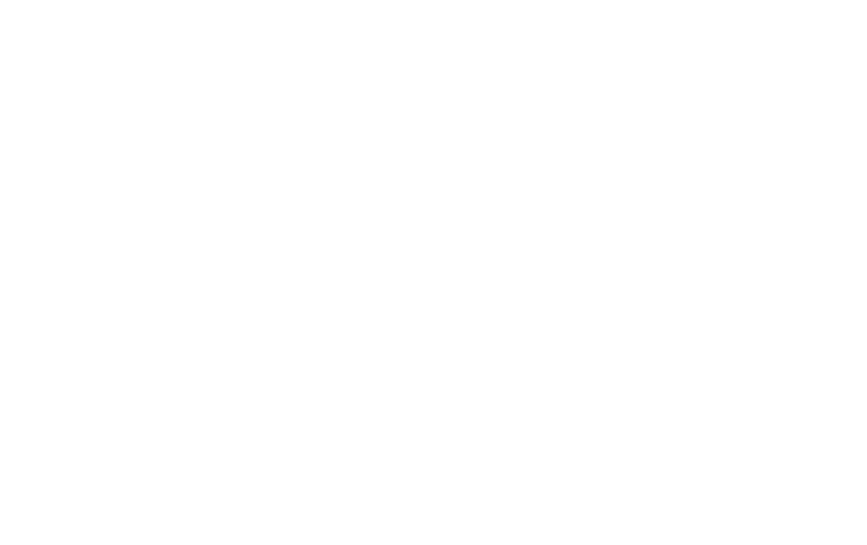
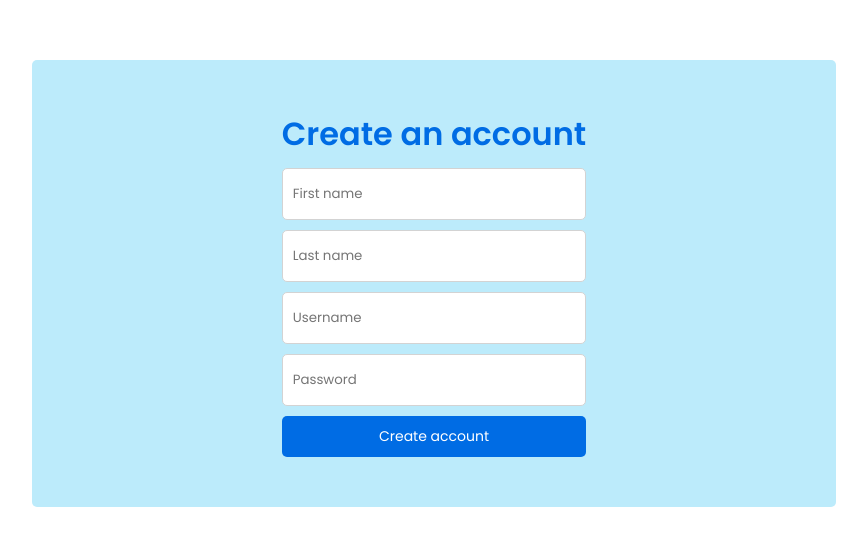
Before and after one commit to lukevolpe/client, a React (Vite) app: page /register in a window 1280 px wide. Before the commit this address had no page. Shown: the part 117-662 px from the top of the page, without its empty margins (206-1073 px from the left). Built offline with nearby package versions, Linux system fonts and the light colour scheme.

Commit message:
Finished tutorial

```diff
--- a/src/App.jsx
+++ b/src/App.jsx
@@ -3,6 +3,7 @@
 import List from './pages/list/List';
 import Hotel from './pages/hotel/Hotel';
 import Login from './pages/login/Login';
+import Register from './pages/register/Register';
 
 function App() {
   return (
@@ -12,6 +13,7 @@
         <Route path='/hotels' element={<List />} />
         <Route path='/hotels/:id' element={<Hotel />} />
         <Route path='/login' element={<Login />} />
+        <Route path='/register' element={<Register />} />
       </Routes>
     </BrowserRouter>
   );
--- a/src/components/navbar/Navbar.jsx
+++ b/src/components/navbar/Navbar.jsx
@@ -13,11 +13,20 @@
           Booking.com
         </Link>
         {user ? (
-          <span>Welcome, {user.username}</span>
+          <span>
+            Welcome, {user.username} |{' '}
+            <a className='adminLink' href='http://localhost:5173/'>
+              Go to admin
+            </a>
+          </span>
         ) : (
           <div className='navItems'>
-            <button className='navButton'>Register</button>
-            <button className='navButton'>Login</button>
+            <Link to='/register'>
+              <button className='navButton'>Register</button>
+            </Link>
+            <Link to='/login'>
+              <button className='navButton'>Login</button>
+            </Link>
           </div>
         )}
       </div>
--- a/src/components/navbar/navbar.css
+++ b/src/components/navbar/navbar.css
@@ -31,3 +31,13 @@
   cursor: pointer;
   color: #003580;
 }
+
+.adminLink {
+  text-decoration: none;
+  color: #fff;
+  font-style: italic;
+}
+
+.adminLink:hover {
+  opacity: 75%;
+}
--- /dev/null
+++ b/src/pages/register/Register.jsx
@@ -0,0 +1,77 @@
+import { useContext, useState } from 'react';
+import './register.css';
+import { AuthContext } from '../../context/AuthContext';
+import axios from 'axios';
+import { useNavigate } from 'react-router-dom';
+
+const Register = () => {
+  const [creds, setCreds] = useState({
+    username: undefined,
+    password: undefined,
+  });
+
+  const { loading, error, dispatch } = useContext(AuthContext);
+
+  const navigate = useNavigate();
+
+  const handleChange = (ev) => {
+    setCreds((prev) => ({ ...prev, [ev.target.id]: ev.target.value }));
+  };
+
+  const handleRegister = async (ev) => {
+    ev.preventDefault();
+    dispatch({ type: 'LOGIN_START' });
+    try {
+      // Send field states to API to create user
+      // Automatically log in the user and navigate to homepage
+    } catch (err) {
+      console.log(err);
+    }
+  };
+
+  return (
+    <div className='login'>
+      <div className='loginContainer'>
+        <h1 className='heading'>Create an account</h1>
+        <input
+          type='text'
+          id='firstname'
+          onChange={handleChange}
+          placeholder='First name'
+          className='loginInput'
+        />
+        <input
+          type='text'
+          id='lastname'
+          onChange={handleChange}
+          placeholder='Last name'
+          className='loginInput'
+        />
+        <input
+          type='text'
+          id='username'
+          onChange={handleChange}
+          placeholder='Username'
+          className='loginInput'
+        />
+        <input
+          type='password'
+          id='password'
+          onChange={handleChange}
+          placeholder='Password'
+          className='loginInput'
+        />
+        <button
+          disabled={loading}
+          onClick={handleRegister}
+          className='loginButton'
+        >
+          Create account
+        </button>
+        {error && <span>{error.message}</span>}
+      </div>
+    </div>
+  );
+};
+
+export default Register;
--- /dev/null
+++ b/src/pages/register/register.css
@@ -0,0 +1,54 @@
+.login {
+  height: 100vh;
+  display: flex;
+  justify-content: center;
+  align-items: center;
+}
+
+.loginContainer {
+  display: flex;
+  flex-direction: column;
+  gap: 10px;
+  padding: 50px 250px;
+  background-color: rgb(188, 235, 251);
+  border-radius: 5px;
+}
+
+.heading {
+  font-weight: 600;
+  color: #006ce4;
+}
+
+.loginInput {
+  height: 30px;
+  padding: 10px;
+  border-radius: 5px;
+  border: 1px solid lightgray;
+}
+
+.loginInput:hover {
+  background-color: rgb(242, 242, 242);
+}
+
+.loginInput:focus {
+  background-color: rgb(242, 242, 242);
+}
+
+.loginButton {
+  padding: 10px 30px;
+  background-color: #006ce4;
+  border: none;
+  border-radius: 5px;
+  color: white;
+  font-size: 14px;
+  cursor: pointer;
+}
+
+.loginButton:hover {
+  opacity: 95%;
+}
+
+.loginButton:disabled {
+  background-color: #0071c28c;
+  cursor: not-allowed;
+}
```
